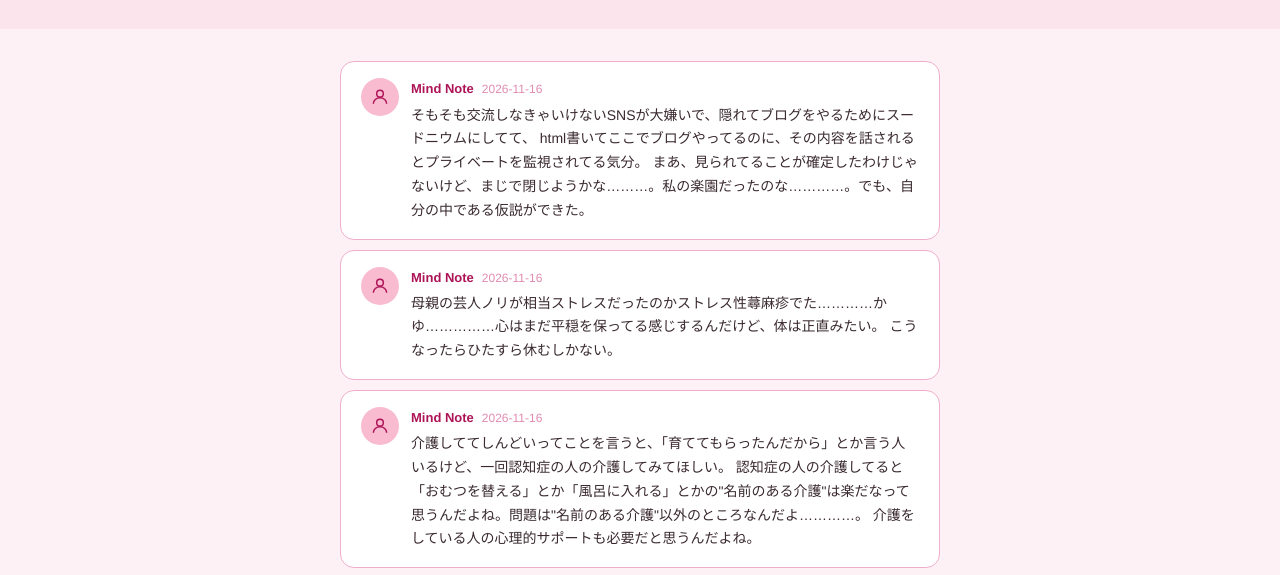
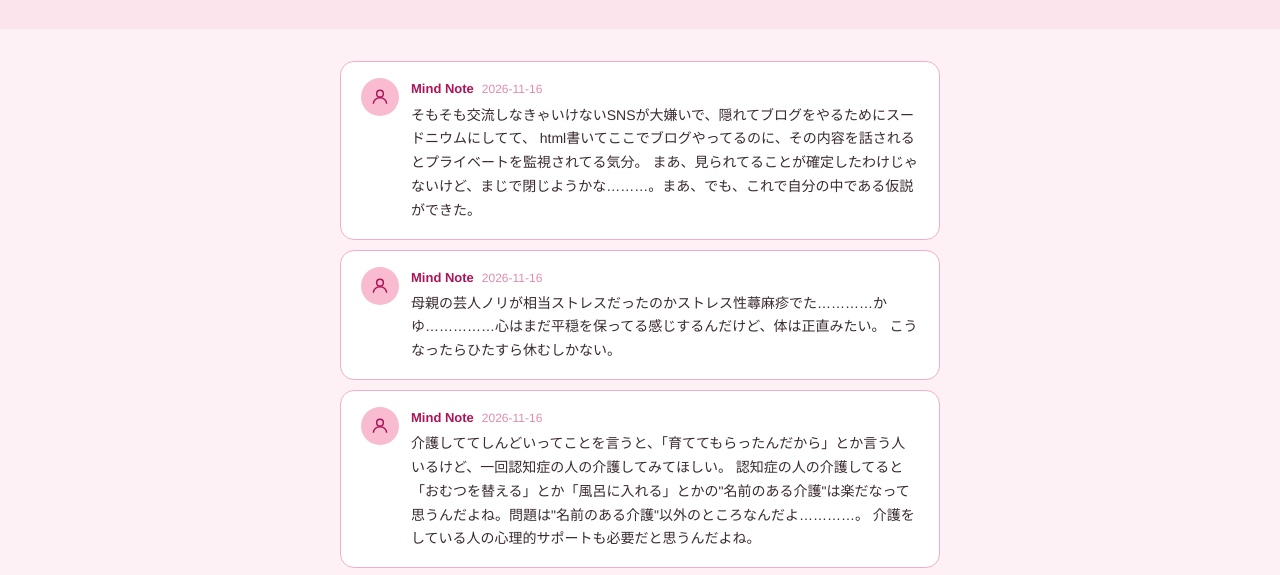
Before and after one commit to Azaleacreativeroom888/fan-psychology, a plain HTML site: page blog.html in a window 1280 px wide. Shown: the part 164-739 px from the top of the page. Drawn offline with Linux system fonts and the light colour scheme.

Commit message:
Refactor tweet text for clarity and flow

```diff
--- a/blog.html
+++ b/blog.html
@@ -93,7 +93,7 @@
       <div class="tweet-head"><span class="tweet-name">Mind Note</span><span class="tweet-date">2026-11-16</span></div>
       <p class="tweet-text">そもそも交流しなきゃいけないSNSが大嫌いで、隠れてブログをやるためにスードニウムにしてて、
       html書いてここでブログやってるのに、その内容を話されるとプライベートを監視されてる気分。
-      まあ、見られてることが確定したわけじゃないけど、まじで閉じようかな………。私の楽園だったのな…………。でも、自分の中である仮説ができた。</p>
+      まあ、見られてることが確定したわけじゃないけど、まじで閉じようかな………。まあ、でも、これで自分の中である仮説ができた。</p>
     </div>
   </div>
 
```
